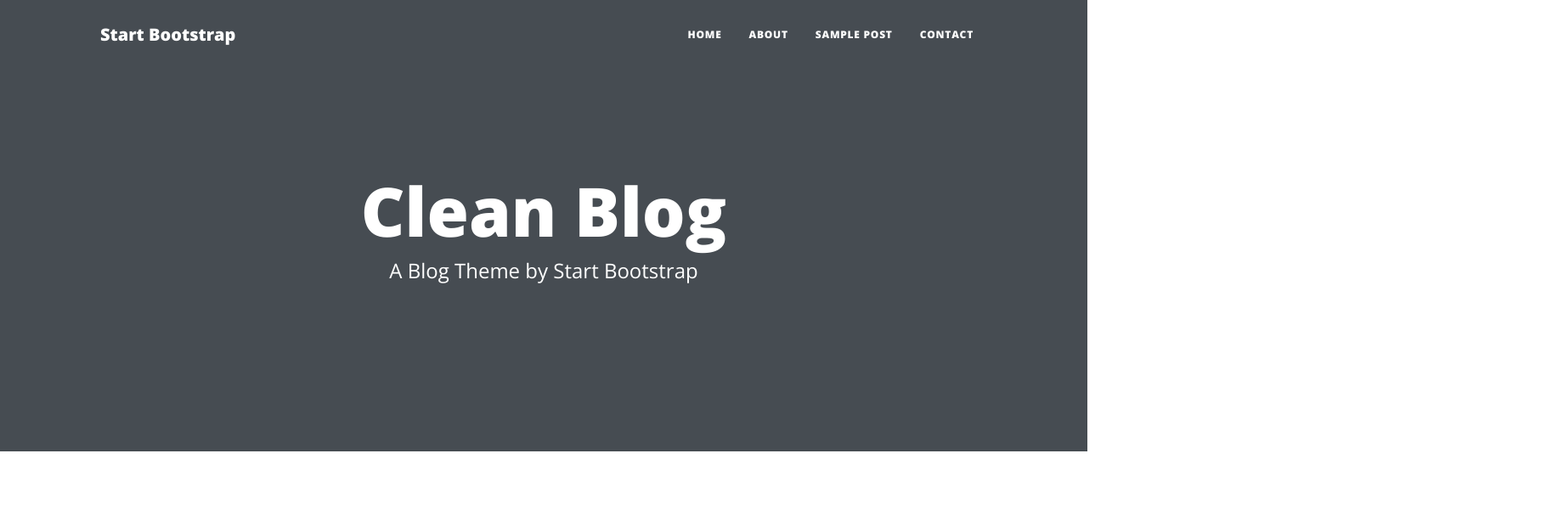
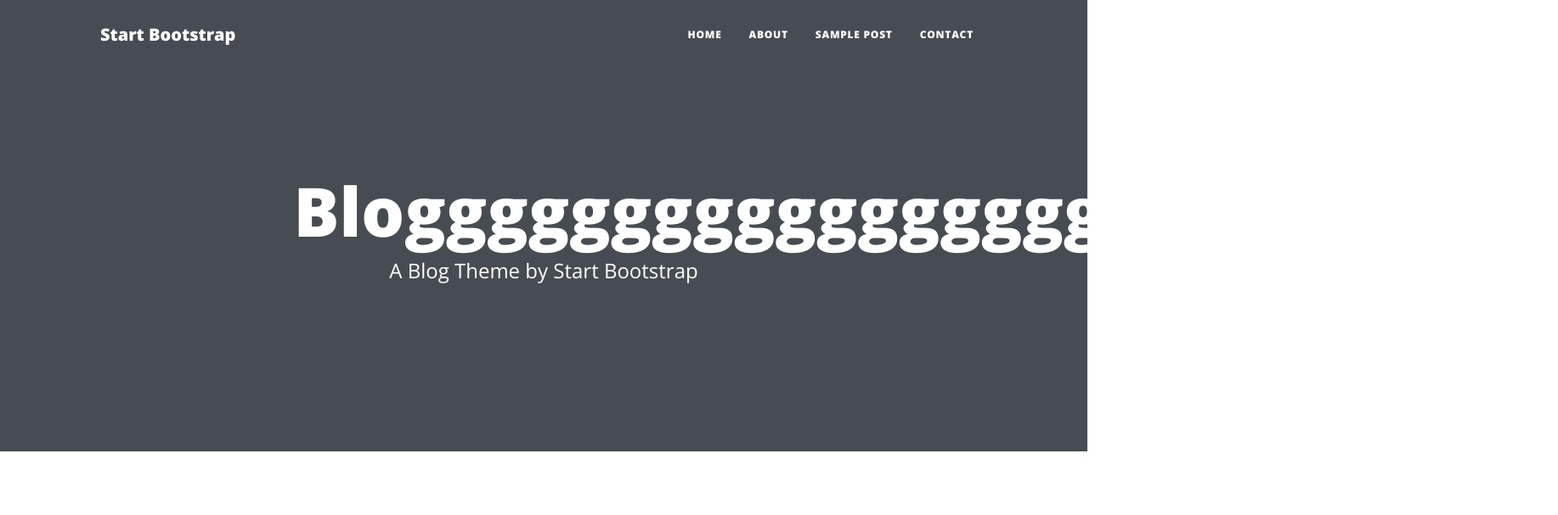
Before and after one commit to kawanoyuki2009/test2, a plain HTML site: page index.html in a window 1280 px wide. Shown: the top 607 px of the page at 85% size, 1834 px wide, since content can reach past the window. Drawn offline with nearby package versions, Linux system fonts and the light colour scheme.

Commit message:
index.htmlのclean blogをbloggggggにした

```diff
--- a/index.html
+++ b/index.html
@@ -40,7 +40,7 @@
                 <div class="row gx-4 gx-lg-5 justify-content-center">
                     <div class="col-md-10 col-lg-8 col-xl-7">
                         <div class="site-heading">
-                            <h1>Clean Blog</h1>
+                            <h1>Blogggggggggggggggggggggggggggg</h1>
                             <span class="subheading">A Blog Theme by Start Bootstrap</span>
                         </div>
                     </div>
```
